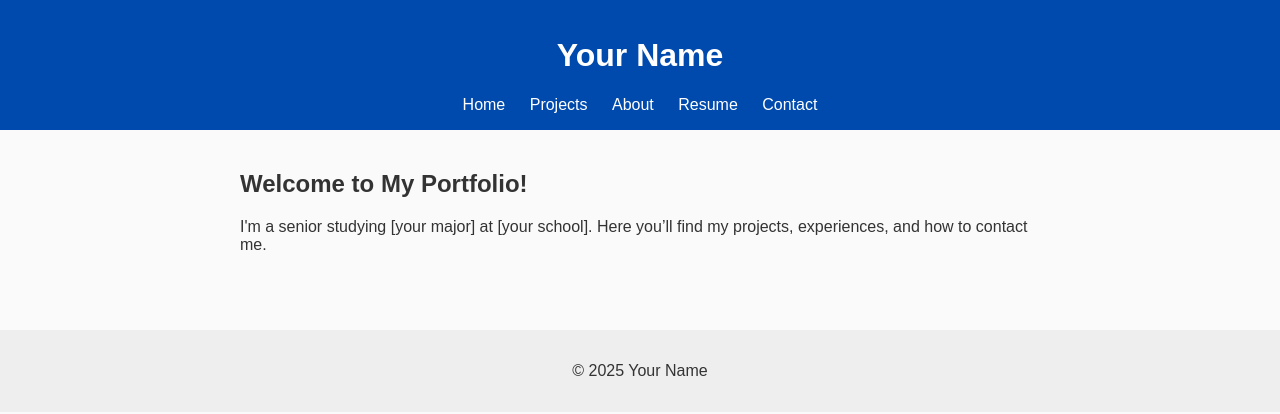
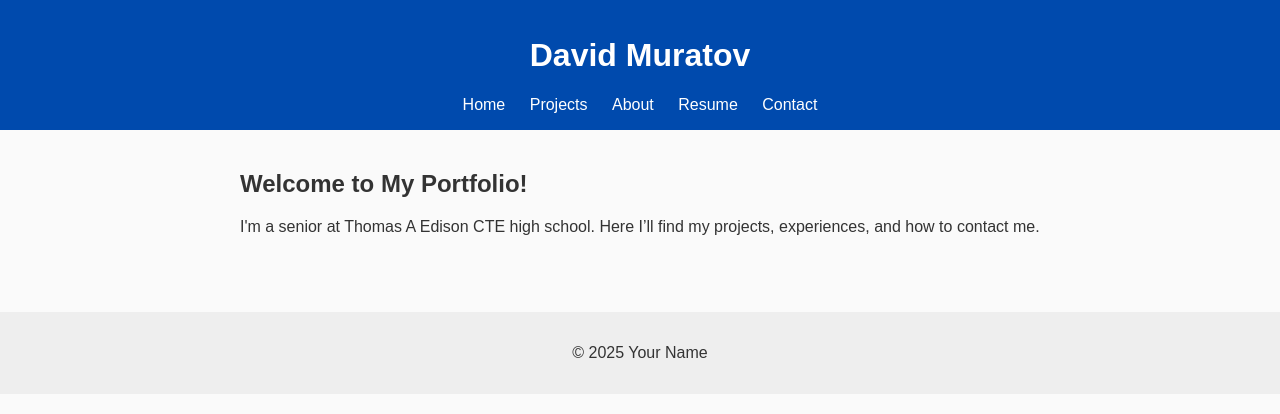
Before and after one commit to DavidMuratov1/SeniorPortfolio, a plain HTML site: page index.html in a window 1280 px wide. Drawn offline with Linux system fonts and the light colour scheme.

Commit message:
Update index.html

```diff
--- a/index.html
+++ b/index.html
@@ -3,12 +3,12 @@
 <head>
   <meta charset="UTF-8" />
   <meta name="viewport" content="width=device-width, initial-scale=1.0" />
-  <title>Home | Your Name</title>
+  <title>Home | David Muratov</title>
   <link rel="stylesheet" href="style.css" />
 </head>
 <body>
   <header>
-    <h1>Your Name</h1>
+    <h1>David Muratov</h1>
     <nav>
       <a href="index.html">Home</a>
       <a href="projects.html">Projects</a>
@@ -20,7 +20,7 @@
 
   <main>
     <h2>Welcome to My Portfolio!</h2>
-    <p>I'm a senior studying [your major] at [your school]. Here you’ll find my projects, experiences, and how to contact me.</p>
+    <p>I'm a senior at Thomas A Edison CTE high school. Here I’ll find my projects, experiences, and how to contact me.</p>
   </main>
 
   <footer>
```
